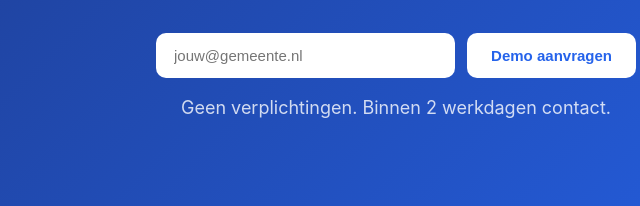
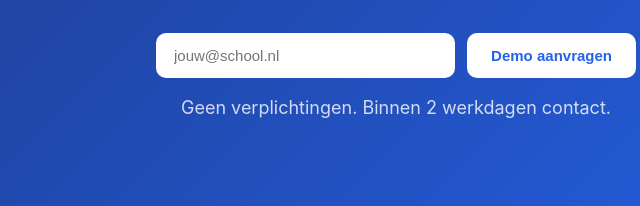
Before and after one commit to Wim007/matti-landing, a website: page index.html in a window 1280 px wide. Shown: the part 5461-5667 px from the top of the page, 244-884 px from the left. Drawn offline with Linux system fonts and the light colour scheme.

Commit message:
Update email placeholder in demo request form

```diff
--- a/index.html
+++ b/index.html
@@ -620,7 +620,7 @@
     <h2>Klaar om Matti in te zetten?</h2>
     <p>Laat je e-mailadres achter en we plannen een vrijblijvende demo in speciaal voor jouw gemeente of school.</p>
     <div class="cta-form">
-      <input type="email" placeholder="jouw@gemeente.nl" />
+      <input type="email" placeholder="jouw@school.nl" />
       <button type="button">Demo aanvragen</button>
     </div>
     <p class="cta-note">Geen verplichtingen. Binnen 2 werkdagen contact.</p>
```
